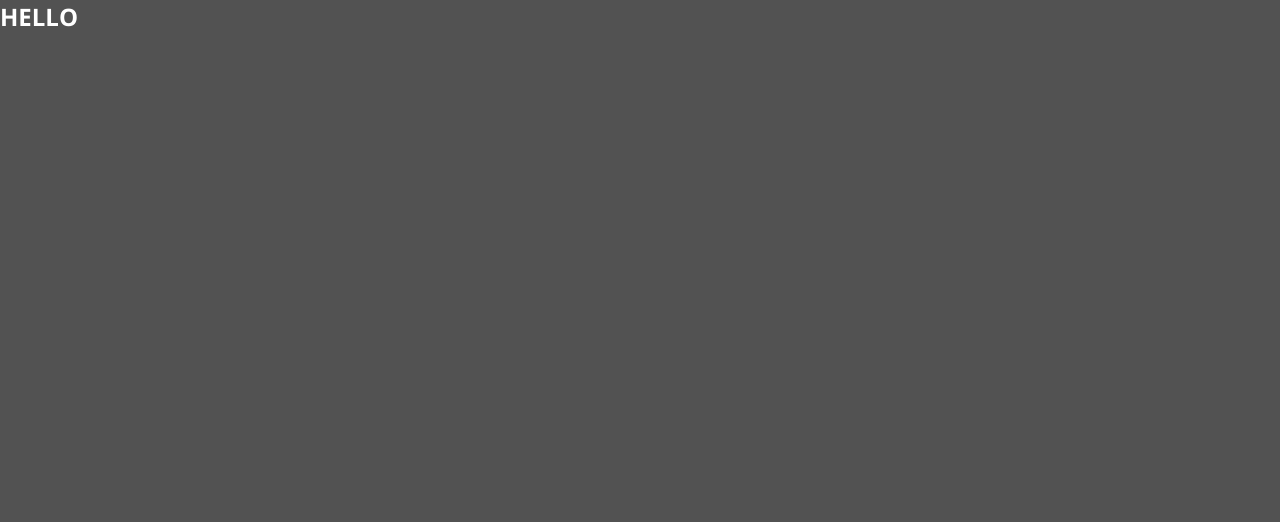
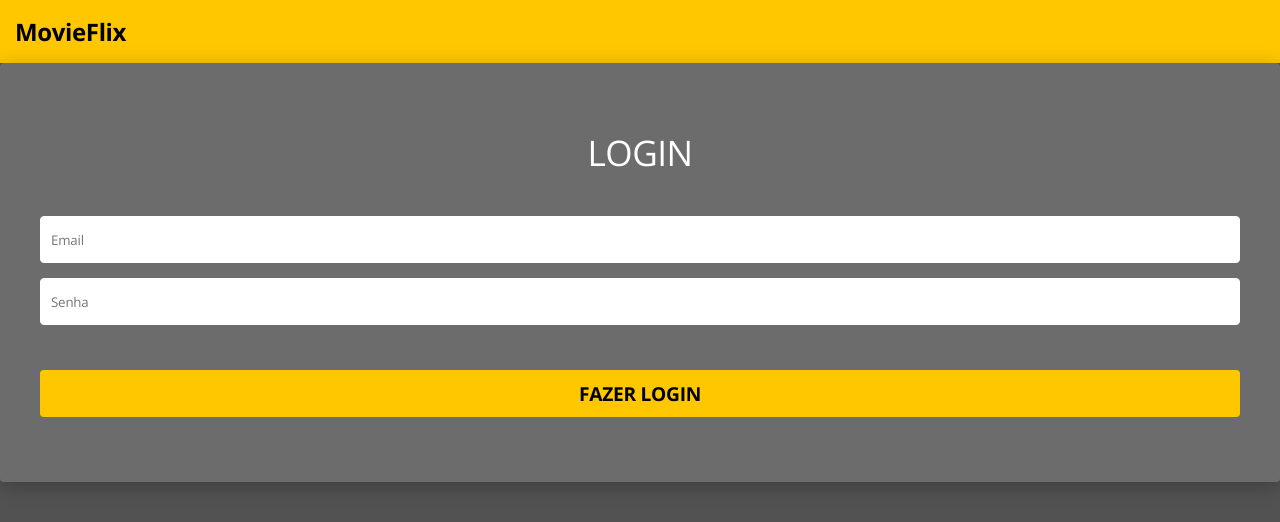
Before and after one commit to giancarloCavalli/movieflix-frontend, a React (Create React App) app: page / in a window 1280 px wide. Shown: the top 522 px of the page. Built offline with nearby package versions, Linux system fonts and the light colour scheme.

Commit message:
Components: Navbar, LoginCard

```diff
--- a/src/App.css
+++ b/src/App.css
@@ -14,6 +14,7 @@
   text-decoration: none;
   border: 0;
   font-family: 'Open Sans', sans-serif;
+  letter-spacing: -0.015em;
 }
 
 body {
@@ -23,3 +24,7 @@ body {
 h1,h2,h3,h4,h5,h6 {
   font-weight: 700;
 }
+
+.button {
+  cursor: pointer;
+}
--- a/src/App.tsx
+++ b/src/App.tsx
@@ -1,3 +1,5 @@
+import LoginCard from 'components/LoginCard';
+import Navbar from 'components/Navbar';
 import './App.css';
 
 function App() {
@@ -5,7 +7,8 @@ function App() {
     <div className="App">
       <header className="App-header">
         <div>
-          <h2>HELLO</h2>
+          <Navbar />
+          <LoginCard />
         </div>
       </header>
     </div>
--- /dev/null
+++ b/src/components/LoginCard/index.tsx
@@ -0,0 +1,38 @@
+import "./styles.css";
+
+const LoginCard = () => {
+  return (
+    <div className="login-card-container">
+      <div className="login-card-title">
+        <h1>LOGIN</h1>
+      </div>
+
+      <form>
+        <div>
+          <input
+            className="base-input"
+            type="text"
+            name="email"
+            placeholder="Email"
+          />
+        </div>
+        <div>
+          <input
+            className="base-input"
+            type="password"
+            name="senha"
+            placeholder="Senha"
+          />
+        </div>
+      </form>
+
+      <div>
+        <button className="button" type="button">
+          FAZER LOGIN
+        </button>
+      </div>
+    </div>
+  );
+};
+
+export default LoginCard;
--- /dev/null
+++ b/src/components/LoginCard/styles.css
@@ -0,0 +1,47 @@
+.login-card-container {
+  padding: 65px 10px;
+  background-color: #6c6c6c;
+  border-radius: 4px;
+  box-shadow: 0px 4px 20px rgba(0, 0, 0, 0.25);
+}
+
+.login-card-title {
+  display: flex;
+  flex-direction: column;
+  align-items: center;
+  justify-content: center;
+  margin-bottom: 40px;
+}
+
+.login-card-title h1 {
+  font-size: 2.2rem;
+  font-weight: 400;
+}
+
+.base-input {
+  width: 100%;
+  border: 1px solid #fefefe;
+  box-sizing: border-box;
+  border-radius: 4px;
+  height: 47px;
+  padding-left: 10px;
+  color: #000000;
+  margin-bottom: 15px;
+}
+
+.login-card-container button {
+  width: 100%;
+  margin-top: 30px;
+  background-color: var(--primary-color);
+  border-radius: 4px;
+  padding: 10px;
+  font-weight: 700;
+  font-size: 1.2rem;
+  color: #000000;
+}
+
+@media (min-width: 576px) {
+  .login-card-container {
+    padding: 65px 40px;
+  }
+}
--- /dev/null
+++ b/src/components/Navbar/index.tsx
@@ -0,0 +1,11 @@
+import './styles.css';
+
+const Navbar = () => {
+  return (
+    <div className="navbar-container">
+      <h2>MovieFlix</h2>
+    </div>
+  )
+}
+
+export default Navbar;
--- /dev/null
+++ b/src/components/Navbar/styles.css
@@ -0,0 +1,9 @@
+.navbar-container {
+  color: #000000;
+  background-color: var(--primary-color);
+  padding: 15px;
+}
+
+.navbar-container h2 {
+  color: #000000;
+}
```
Also changed, not shown: src/pages/Home/index.tsx (added, +9 -0 lines), src/pages/Home/styles.css (added).
